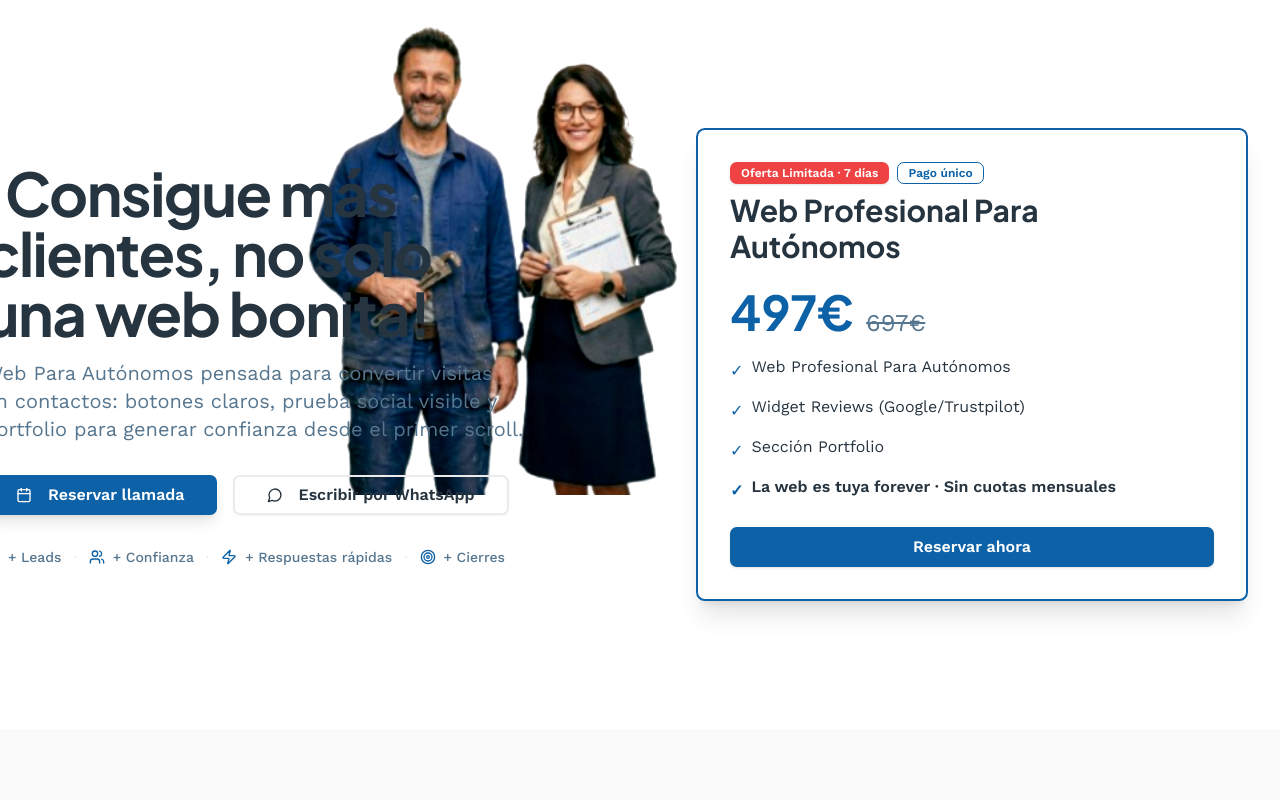
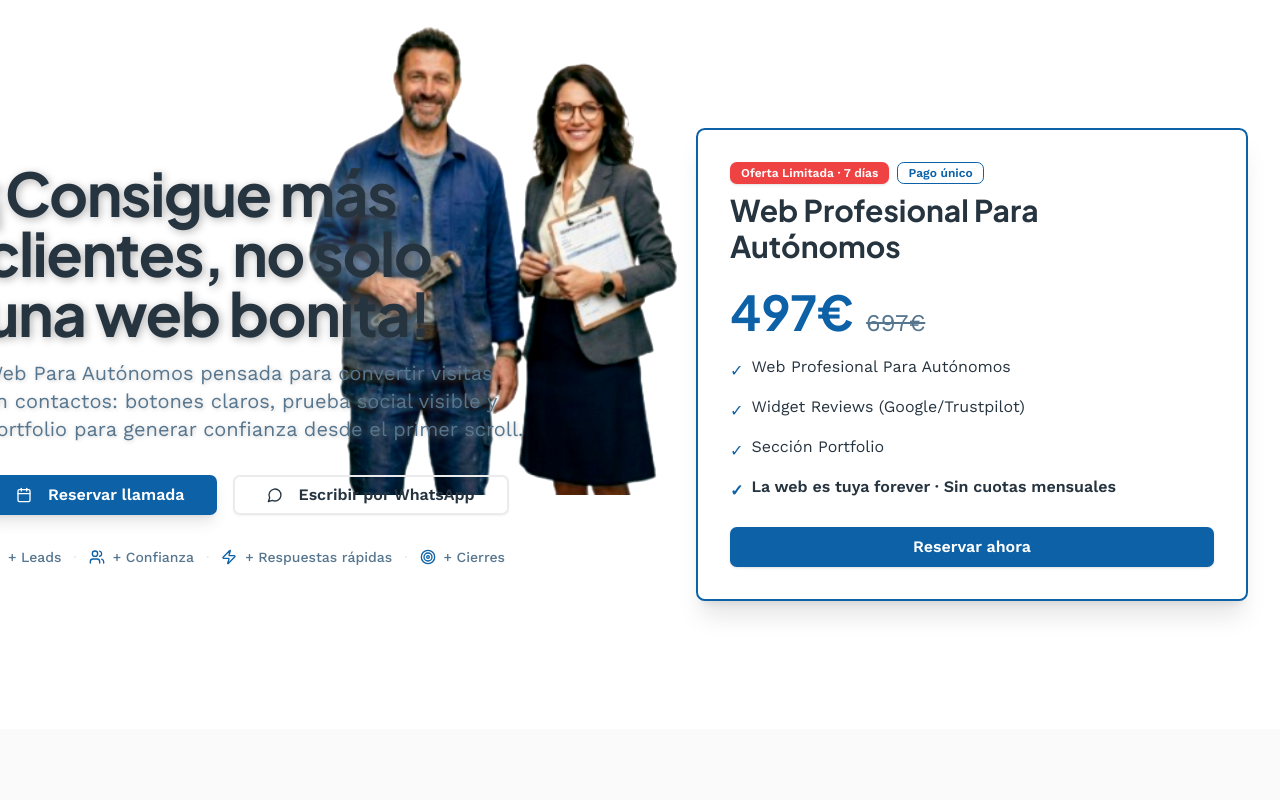
Before and after one commit to fsmartcfs-code/sg-f578bdde-0a98-4ac7-af00-b40a6d478feb-1776842642, a Next.js app: page / in a window 1280 px wide. Shown: the top 800 px of the page. Built offline with nearby package versions, Linux system fonts and the light colour scheme.

Commit message:
style(hero): add drop shadow to title for better readability

```diff
--- a/src/components/Hero.tsx
+++ b/src/components/Hero.tsx
@@ -30,11 +30,11 @@ export function Hero() {
         <div className="grid lg:grid-cols-2 gap-12 items-center">
           <div className="space-y-8 relative lg:-left-8 xl:-left-12">
             <div className="space-y-4">
-              <h1 className="font-heading text-4xl md:text-5xl lg:text-6xl font-bold tracking-tight text-balance leading-tight">
+              <h1 className="font-heading text-4xl md:text-5xl lg:text-6xl font-bold tracking-tight text-balance leading-tight" style={{ textShadow: '2px 2px 8px rgba(0, 0, 0, 0.3), 0 0 20px rgba(255, 255, 255, 0.8)' }}>
                 ¡Consigue más clientes,{" "}
                 <span className="relative z-10">no solo una web bonita!</span>
               </h1>
-              <p className="text-lg md:text-xl text-muted-foreground text-balance max-w-2xl">
+              <p className="text-lg md:text-xl text-muted-foreground text-balance max-w-2xl" style={{ textShadow: '1px 1px 4px rgba(0, 0, 0, 0.2), 0 0 10px rgba(255, 255, 255, 0.6)' }}>
                 Web Para Autónomos pensada para convertir visitas en contactos: botones claros, prueba social visible y portfolio para generar confianza desde el primer scroll.
               </p>
             </div>
```
